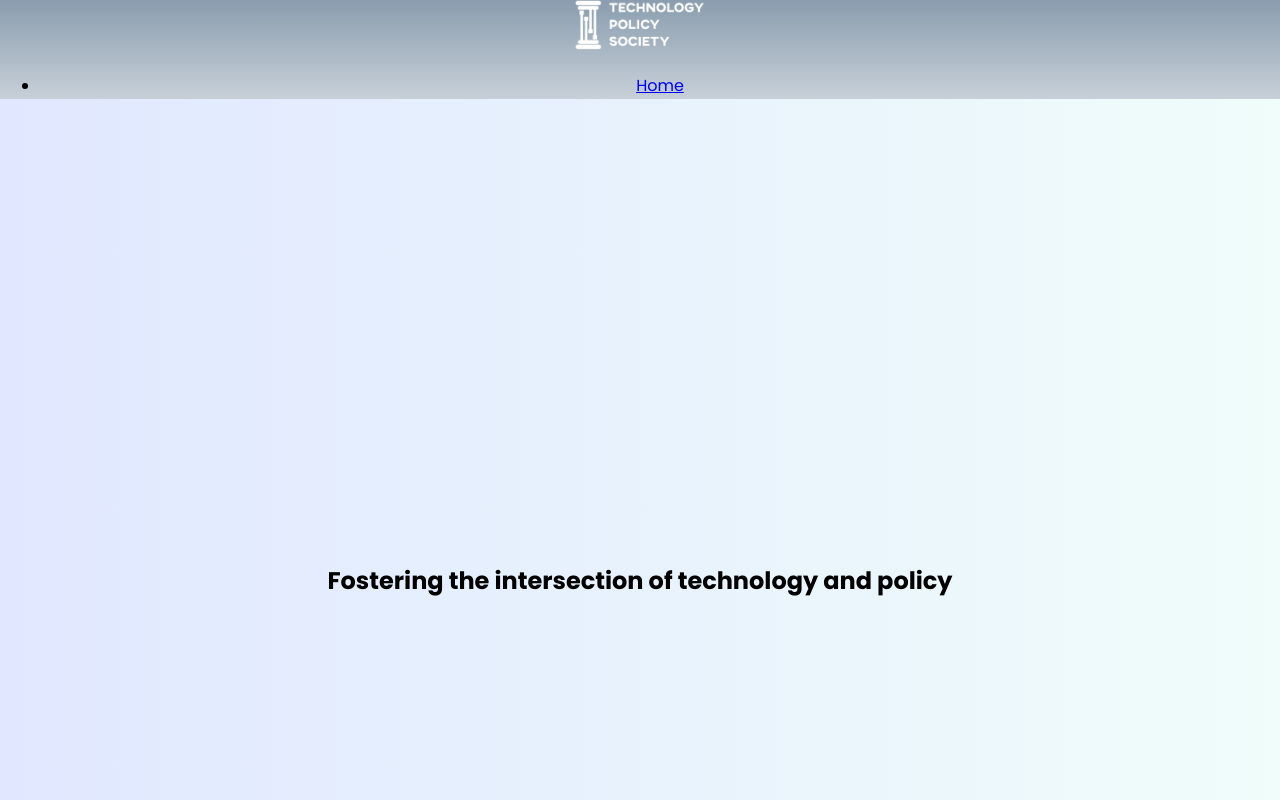
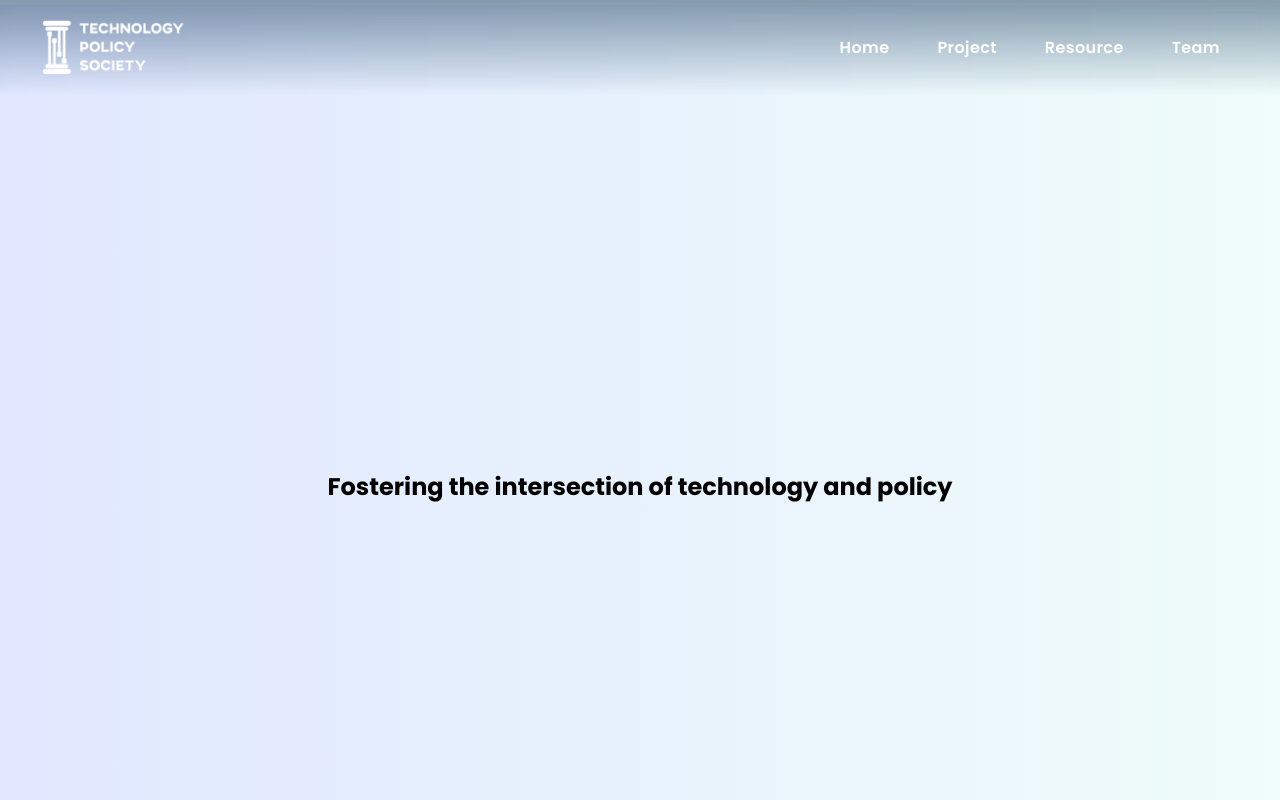
Before and after one commit to baekbyte/tps-website, a React (Create React App) app: page /home in a window 1280 px wide. Shown: the top 800 px of the page. Built offline with nearby package versions, Linux system fonts and the light colour scheme.

Commit message:
Migrating css from index to nav for better organization

```diff
--- a/src/components/Navigation.css
+++ b/src/components/Navigation.css
@@ -1,5 +1,142 @@
 .sticky-nav {
     background-image: linear-gradient(rgba(22, 59, 94, 0.5), transparent);
-    border-bottom: 0;
-    box-shadow: none
+    border-bottom: none;
+    box-shadow: none;
+    position: sticky;
+    top: 0;
+    z-index: 1000;
+    padding: 1.25rem 0;
+    backdrop-filter: blur(10px);
 }
+
+.nav-container {
+    max-width: 1200px;
+    margin: 0 auto;
+    padding: 0 2rem;
+}
+
+.nav-content {
+    display: flex;
+    align-items: center;
+    justify-content: space-between;
+}
+
+.logo-container {
+    display: flex;
+    align-items: center;
+}
+
+.logo-link {
+    text-decoration: none;
+    display: flex;
+    align-items: center;
+    transition: transform 0.3s ease;
+}
+
+.logo-link:hover {
+    transform: scale(1.05);
+}
+
+.nav-logo {
+    height: 55px;
+    width: auto;
+    filter: brightness(0) invert(1);
+}
+
+.nav-menu {
+    display: flex;
+    align-items: center;
+}
+
+.nav-list {
+    display: flex;
+    list-style: none;
+    margin: 0;
+    padding: 0;
+    gap: 0.5rem;
+}
+
+.nav-list li {
+    margin: 0;
+}
+
+.nav-list a {
+    text-decoration: none;
+    color: white;
+    font-weight: 600;
+    font-size: 1rem;
+    padding: 0.75rem 1.25rem;
+    border-radius: 8px;
+    transition: all 0.3s cubic-bezier(0.4, 0, 0.2, 1);
+    position: relative;
+    letter-spacing: 0.025em;
+}
+
+.nav-list a::before {
+    content: '';
+    position: absolute;
+    top: 0;
+    left: 0;
+    right: 0;
+    bottom: 0;
+    background: rgba(255, 255, 255, 0.1);
+    border-radius: 8px;
+    opacity: 0;
+    transition: opacity 0.3s ease;
+}
+
+.nav-list a:hover::before {
+    opacity: 1;
+}
+
+.nav-list a:hover {
+    color: white;
+    transform: translateY(-1px);
+    box-shadow: 0 4px 12px rgba(0, 0, 0, 0.01);
+}
+
+.nav-list a:active {
+    transform: translateY(0);
+}
+
+/* Active state for current page */
+.nav-list a.active {
+    background: rgba(255, 255, 255, 0.15);
+    color: white;
+    box-shadow: 0 2px 8px rgba(0, 0, 0, 0.1);
+}
+
+/* Responsive Design */
+@media (max-width: 768px) {
+    .nav-container {
+        padding: 0 1rem;
+    }
+
+    .nav-list {
+        gap: 0.25rem;
+    }
+
+    .nav-list a {
+        padding: 0.625rem 1rem;
+        font-size: 0.9rem;
+    }
+
+    .nav-logo {
+        height: 45px;
+    }
+
+    .sticky-nav {
+        padding: 1rem 0;
+    }
+}
+
+@media (max-width: 480px) {
+    .nav-list a {
+        padding: 0.5rem 0.75rem;
+        font-size: 0.85rem;
+    }
+
+    .nav-logo {
+        height: 40px;
+    }
+}
```
